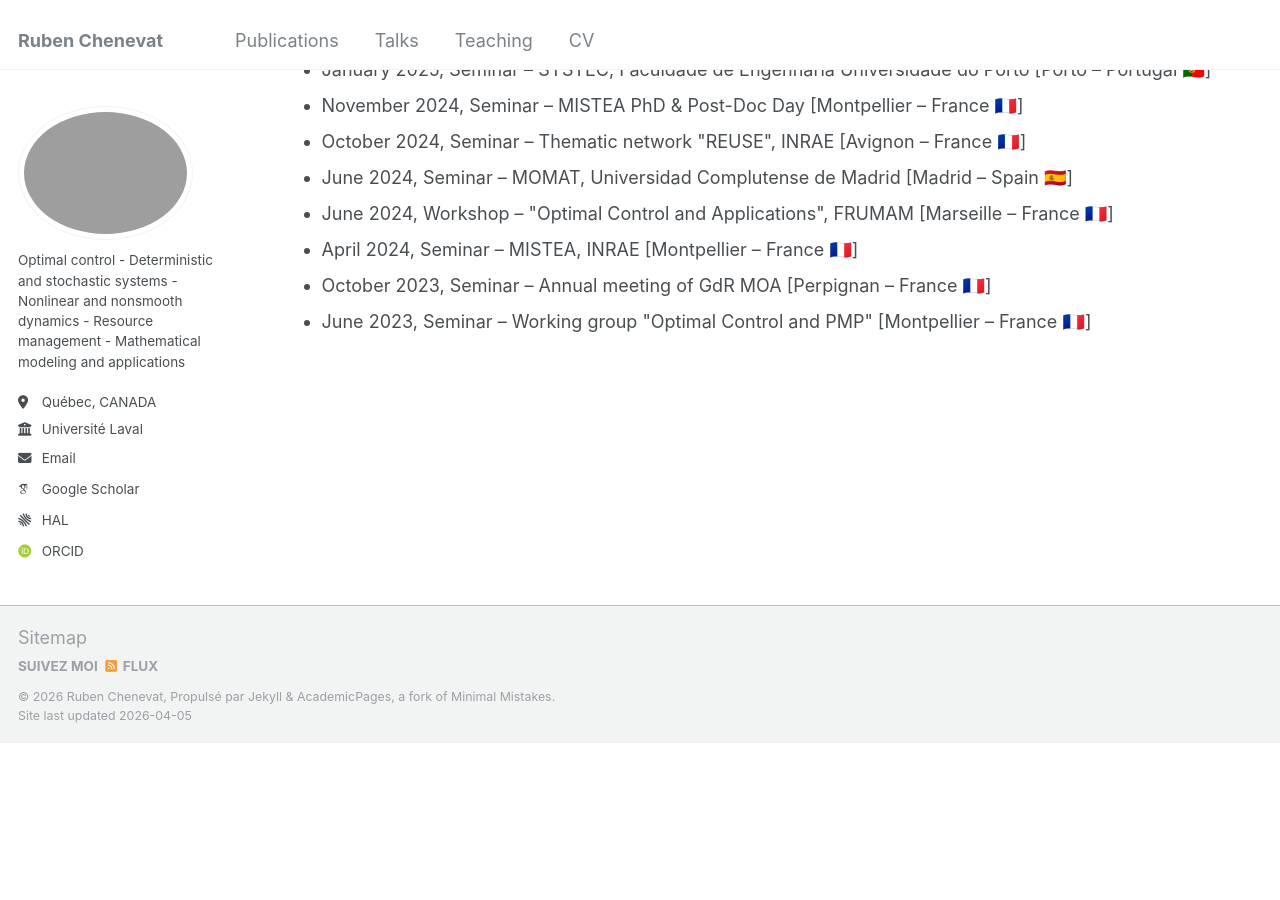
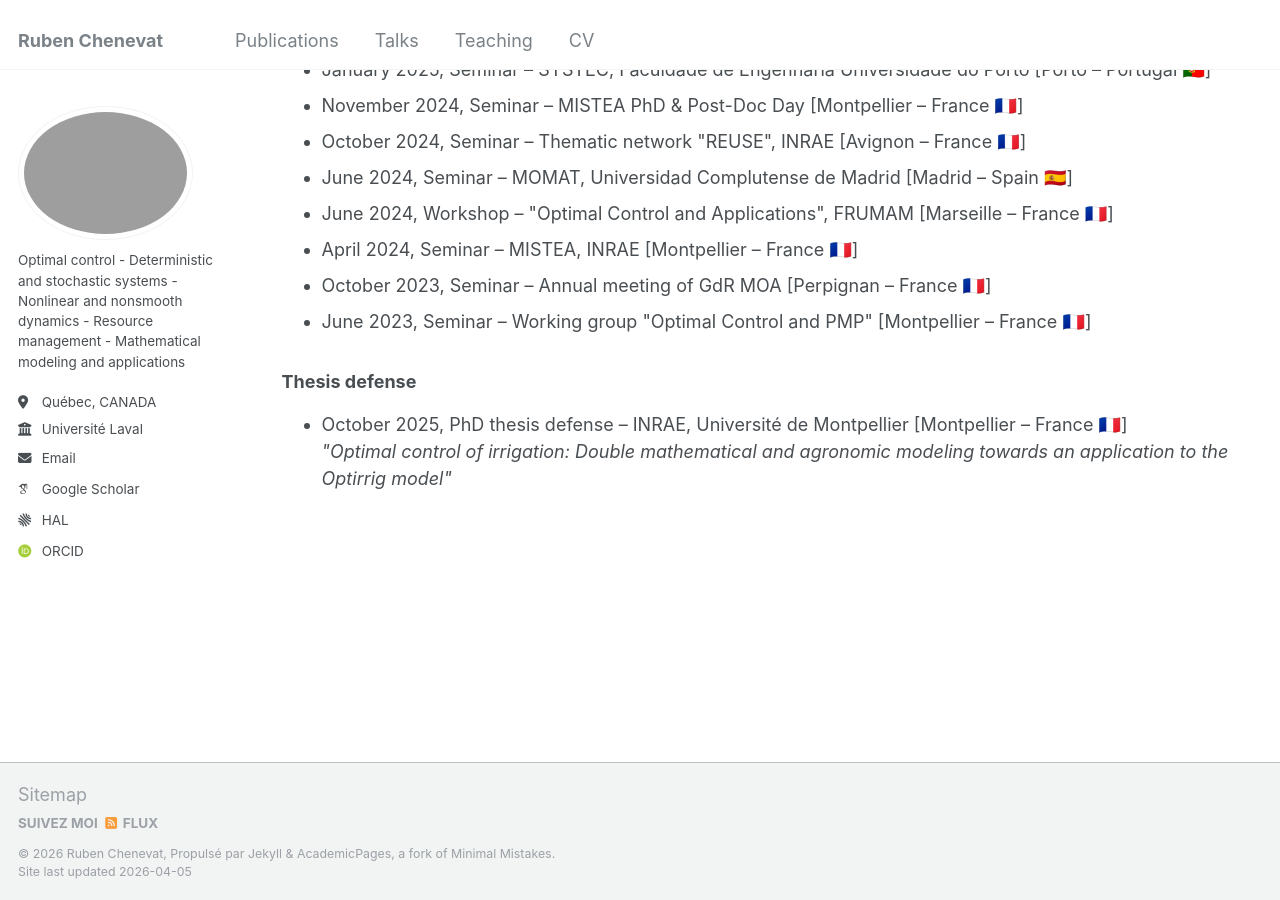
Before and after one commit to rubenchenevat/rubenchenevat.github.io, a Jekyll site: the page built from _pages/talks.html, in a window 1280 px wide and 900 px high, scrolled down 643 px. Built offline with Jekyll 4.4.1, drawn with Linux system fonts in a browser that asks for light colours; some web fonts are replaced; before the commit the page ends 1386 px from its top, so only the background shows below that.

Commit message:
Update talks.html

```diff
--- a/_pages/talks.html
+++ b/_pages/talks.html
@@ -56,3 +56,12 @@ author_profile: true
     <li>October 2023, Seminar &ndash; Annual meeting of GdR MOA [Perpignan &ndash; France 🇫🇷]</li>
     <li>June 2023, Seminar &ndash; Working group "Optimal Control and PMP" [Montpellier &ndash; France 🇫🇷]</li>
 </ul>
+
+<h3>Thesis defense</h3>
+
+<ul>
+    <li>
+      October 2025, PhD thesis defense &ndash; INRAE, Université de Montpellier [Montpellier &ndash; France 🇫🇷]<br>
+      <em>"Optimal control of irrigation: Double mathematical and agronomic modeling towards an application to the Optirrig model"</em>
+    </li>
+</ul>
```
